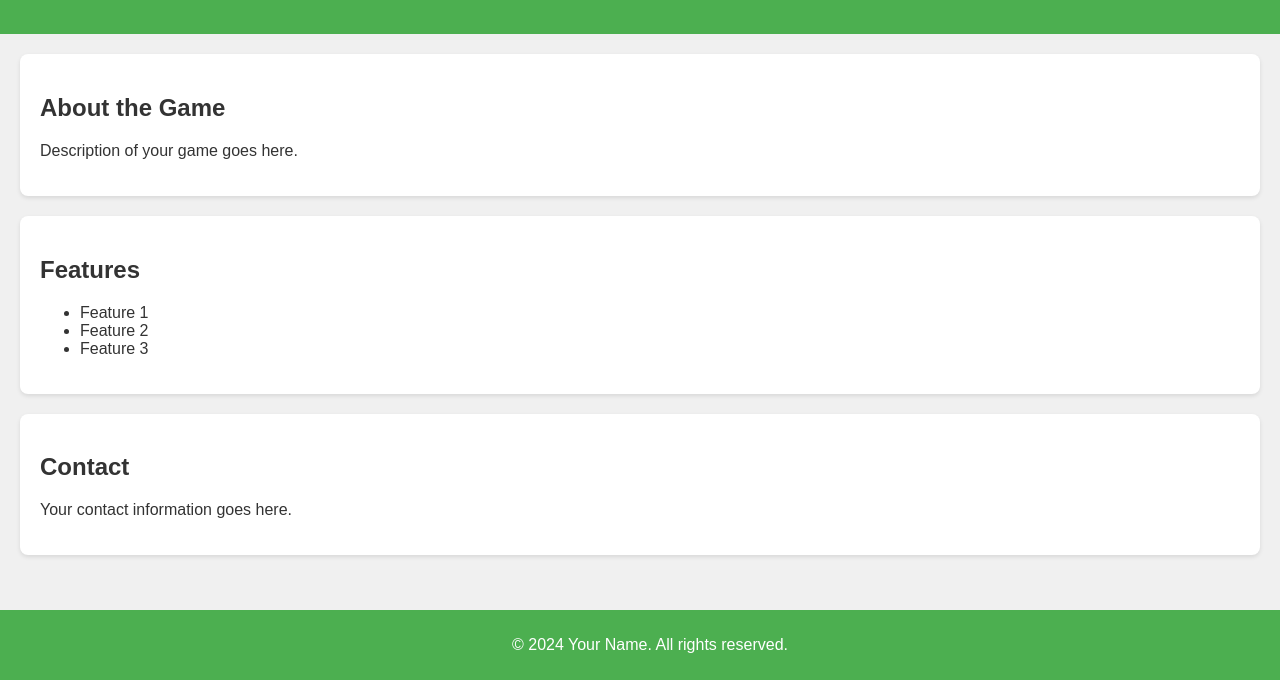
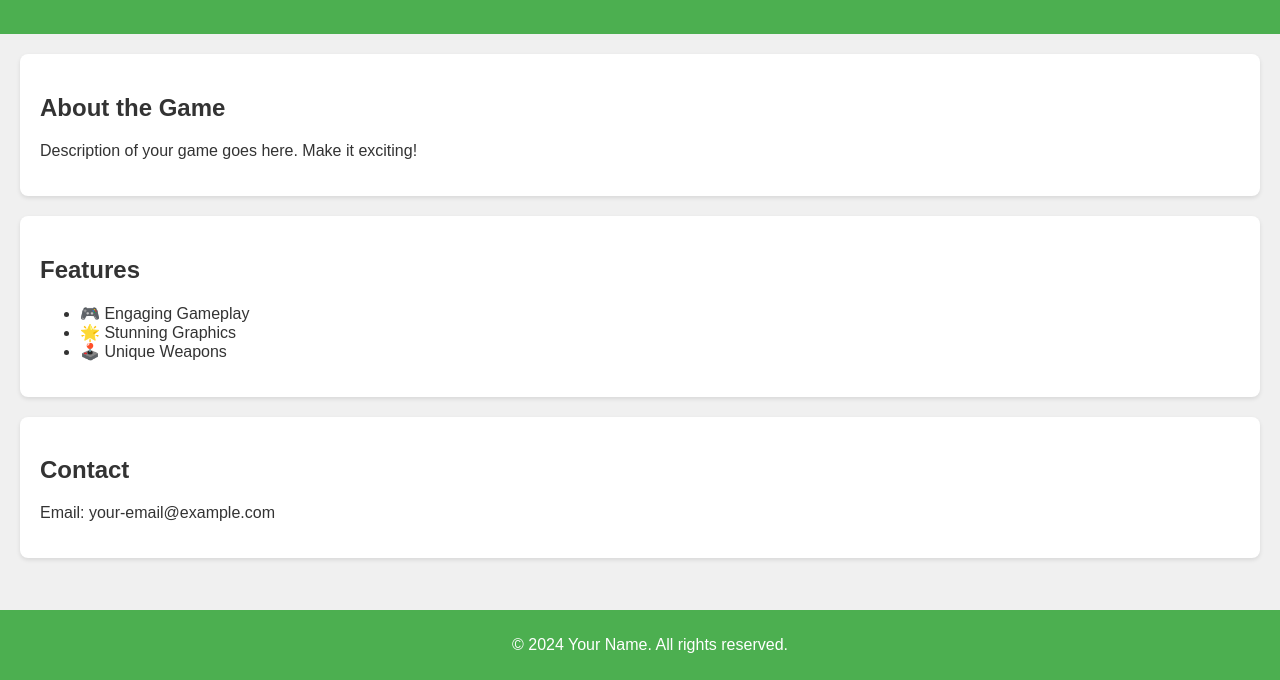
Before and after one commit to Trishan2924/trishan2924.github.io, a plain HTML site: page index.html in a window 1280 px wide. Shown: the part 120-800 px from the top of the page. Drawn offline with Linux system fonts and the light colour scheme.

Commit message:
Update index.html

```diff
--- a/index.html
+++ b/index.html
@@ -21,21 +21,21 @@
     <main>
         <section id="about">
             <h2>About the Game</h2>
-            <p>Description of your game goes here.</p>
+            <p>Description of your game goes here. Make it exciting!</p>
         </section>
 
         <section id="features">
             <h2>Features</h2>
             <ul>
-                <li>Feature 1</li>
-                <li>Feature 2</li>
-                <li>Feature 3</li>
+                <li>🎮 Engaging Gameplay</li>
+                <li>🌟 Stunning Graphics</li>
+                <li>🕹️ Unique Weapons</li>
             </ul>
         </section>
 
         <section id="contact">
             <h2>Contact</h2>
-            <p>Your contact information goes here.</p>
+            <p>Email: your-email@example.com</p>
         </section>
     </main>
 
```
